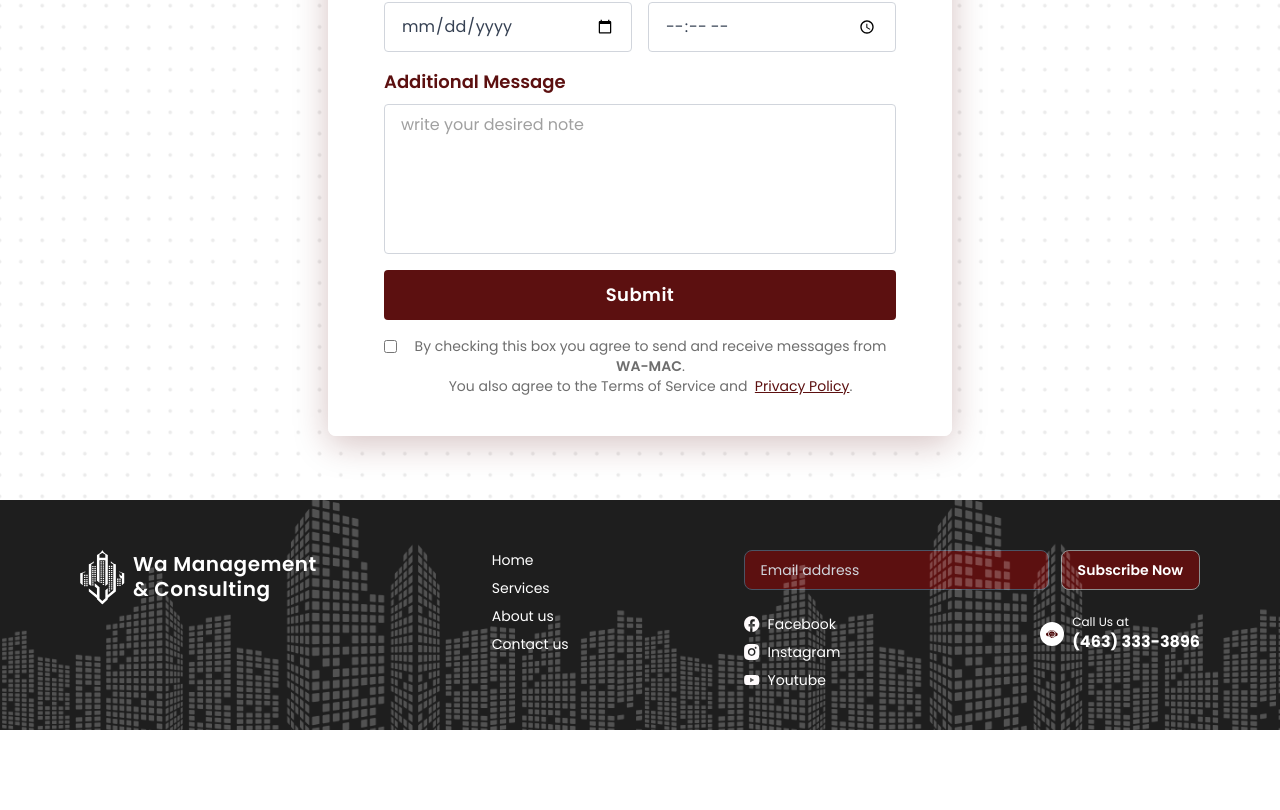
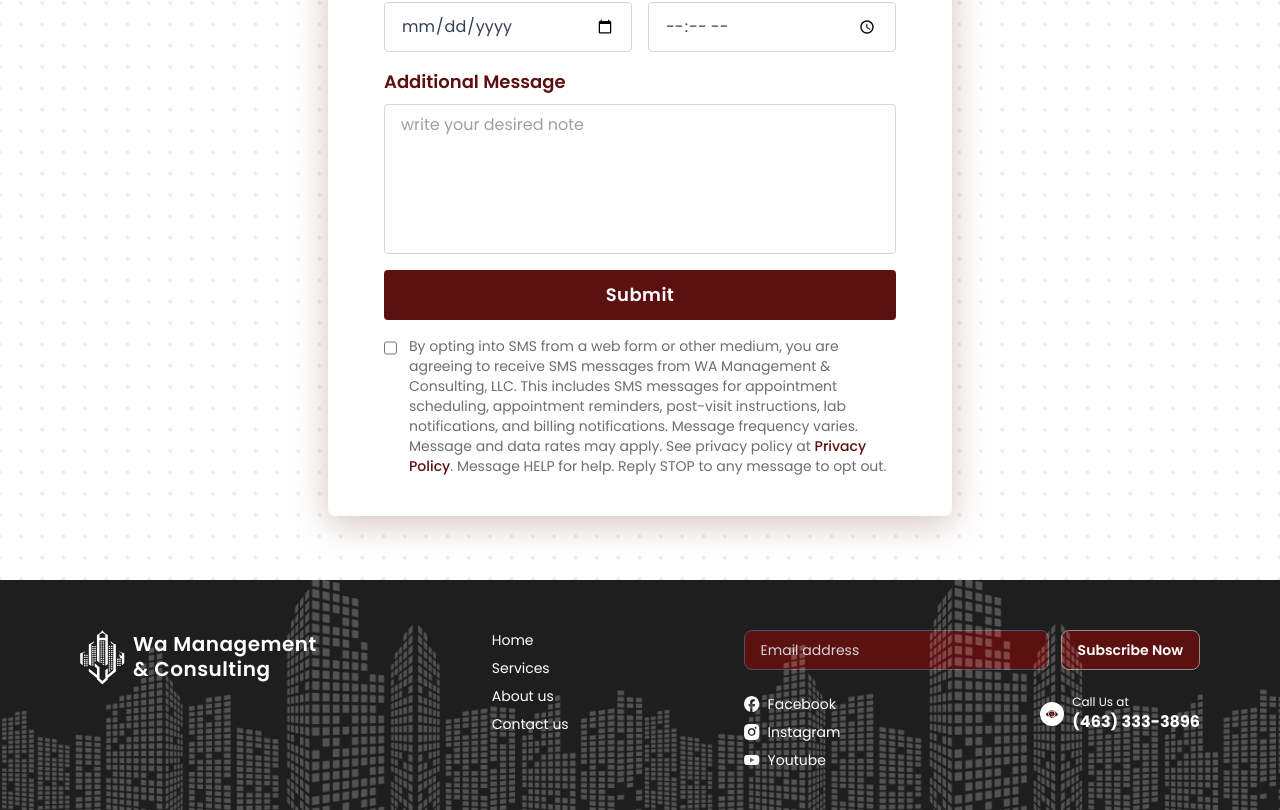
Before and after one commit to curl-kawsar/wa-mac, a Next.js app: page /contact-us in a window 1280 px wide. Shown: the part 1411-2221 px from the top of the page. Before the commit the page ends 2141 px from the top, so only its background shows below. Built offline with nearby package versions, Linux system fonts and the light colour scheme.

Commit message:
chore: checkBox

```diff
--- a/src/components/contact/ContactForm.jsx
+++ b/src/components/contact/ContactForm.jsx
@@ -283,24 +283,28 @@ const ContactForm = () => {
             </button>
           </div>
 
-          <div className="flex items-start gap-2 mt-4">
+          <div className="flex items-start gap-3 mt-4">
             <input
               type="checkbox"
               id="agreement"
               name="agreement"
               checked={formData.agreement}
               onChange={handleChange}
-              className="mt-1"
+              className="mt-1 h-4 w-4 text-[#5C1010] border-gray-300 rounded focus:ring-[#5C1010]"
             />
-            <div className="text-center poppins text-xs md:text-sm lg:text-sm xl:text-sm text-[#6E6E6E]">
-              By checking this box you agree to send and receive messages from
-              <span className="font-semibold"> WA-MAC</span>. <br />
-              You also agree to the Terms of Service and &nbsp;
+            <div className="poppins text-xs md:text-sm text-[#6E6E6E] text-left">
+              By opting into SMS from a web form or other medium, you are agreeing to receive SMS messages from WA Management & Consulting, LLC. This includes SMS messages for appointment scheduling, appointment reminders, post-visit instructions, lab notifications, and billing notifications. Message frequency varies. Message and data rates may apply. See privacy policy at{" "}
               <Link href="/terms">
+                <span className="text-[#5C1010] cursor-pointer font-medium">Privacy Policy</span>
+              </Link>.
+              Message HELP for help. Reply STOP to any message to opt out.
+              {/* <span className="font-semibold"> WA-MAC</span>. <br />
+              You also agree to the Terms of Service and &nbsp; */}
+              {/* <Link href="/terms">
                 <span className="text-[#5C1010] underline cursor-pointer">Privacy Policy</span>.
-              </Link>
+              </Link> */}
               {errors.agreement && (
-                <p className="mt-1 text-red-500 text-xs">{errors.agreement}</p>
+                <p className="mt-2 text-red-500 text-xs font-medium">{errors.agreement}</p>
               )}
             </div>
           </div>
```
